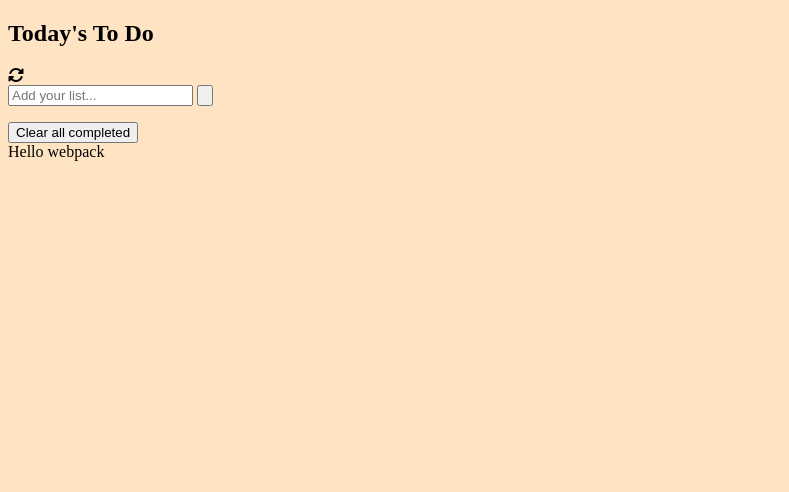
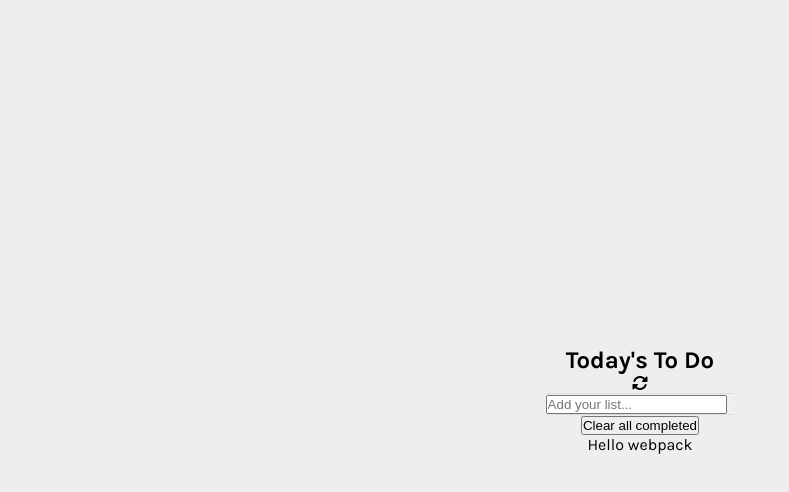
Before and after one commit to KanzaTahreem/To-Do-List, a website built with webpack: page src/index.html in a window 1280 px wide. Shown: the whole page, without its empty margins (0-789 px from the left). Built offline with nearby package versions, Linux system fonts and the light colour scheme; some icons are missing.

Commit message:
Add basic styling

```diff
--- a/src/style.css
+++ b/src/style.css
@@ -1,3 +1,22 @@
+@import url('https://fonts.googleapis.com/css2?family=Karla:wght@300;400;500;600;700;800&display=swap');
+
+* {
+  box-sizing: border-box;
+  padding: 0;
+  margin: 0;
+}
+
 body {
-  background-color: bisque;
+  font-family: 'Karla', sans-serif;
+  display: flex;
+  flex-direction: column;
+  justify-content: center;
+  align-items: center;
+  text-align: center;
+  height: 100vh;
+  background-color: #eee;
 }
+
+.border-bottom {
+  border-bottom: 1px solid rgba(0, 0, 0, 0.08);
+}
```
